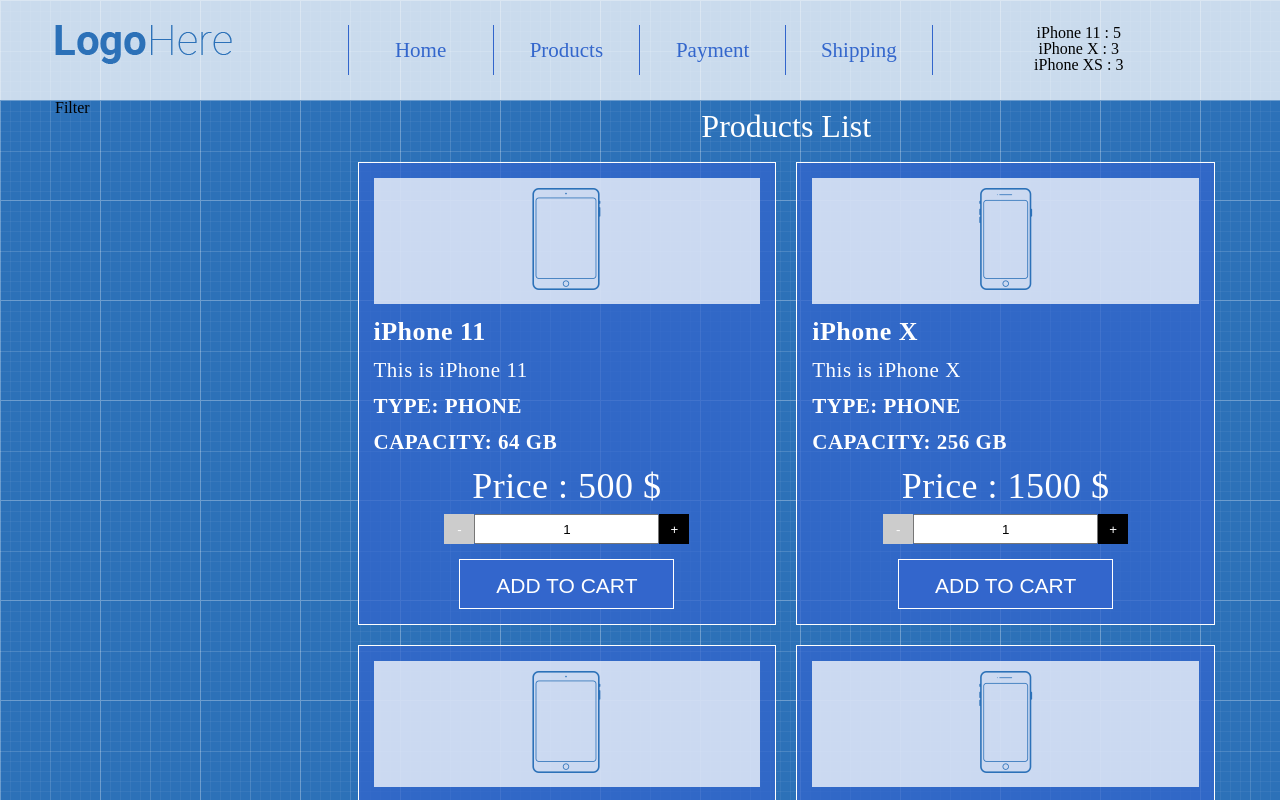
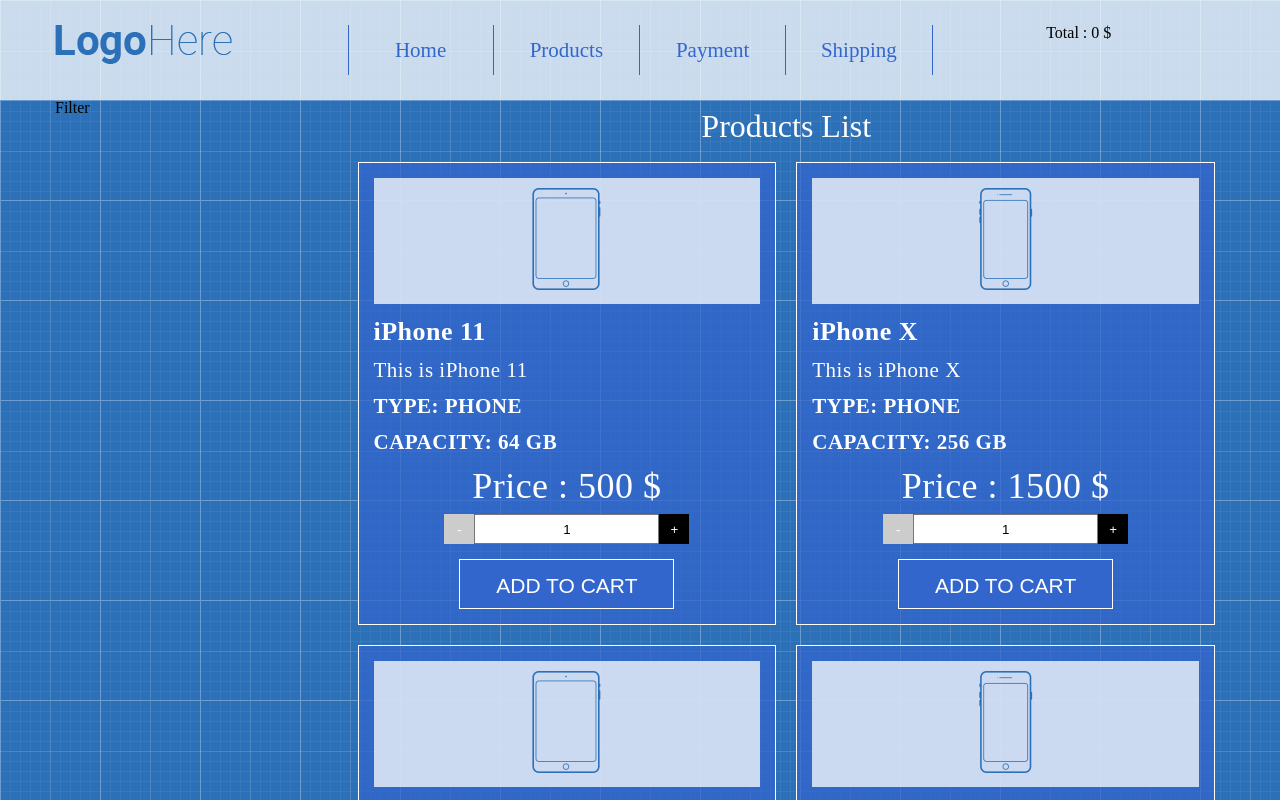
Before and after one commit to vasKenobi/shopReact, a React (Create React App) app: page / in a window 1280 px wide. Shown: the top 800 px of the page. Built offline with nearby package versions, Linux system fonts and the light colour scheme.

Commit message:
added total price

```diff
--- a/src/App/App.js
+++ b/src/App/App.js
@@ -12,9 +12,7 @@
 
 	state = {
 		productsInCart: {
-			'1': 5,
-			'2': 3,
-			'3': 3
+
 		}
 
 
--- a/src/App/Header/Cart/Cart.js
+++ b/src/App/Header/Cart/Cart.js
@@ -23,6 +23,15 @@
                 ))
             }
 
+            <div>
+                Total : {
+                    keys(productsInCart).reduce((total,productId)=>(
+                        total + (productsInCart[productId] * productsMap[productId].price)
+                    ),0)
+                } $
+            </div>
+
+
         </div>
     )
 }
```
